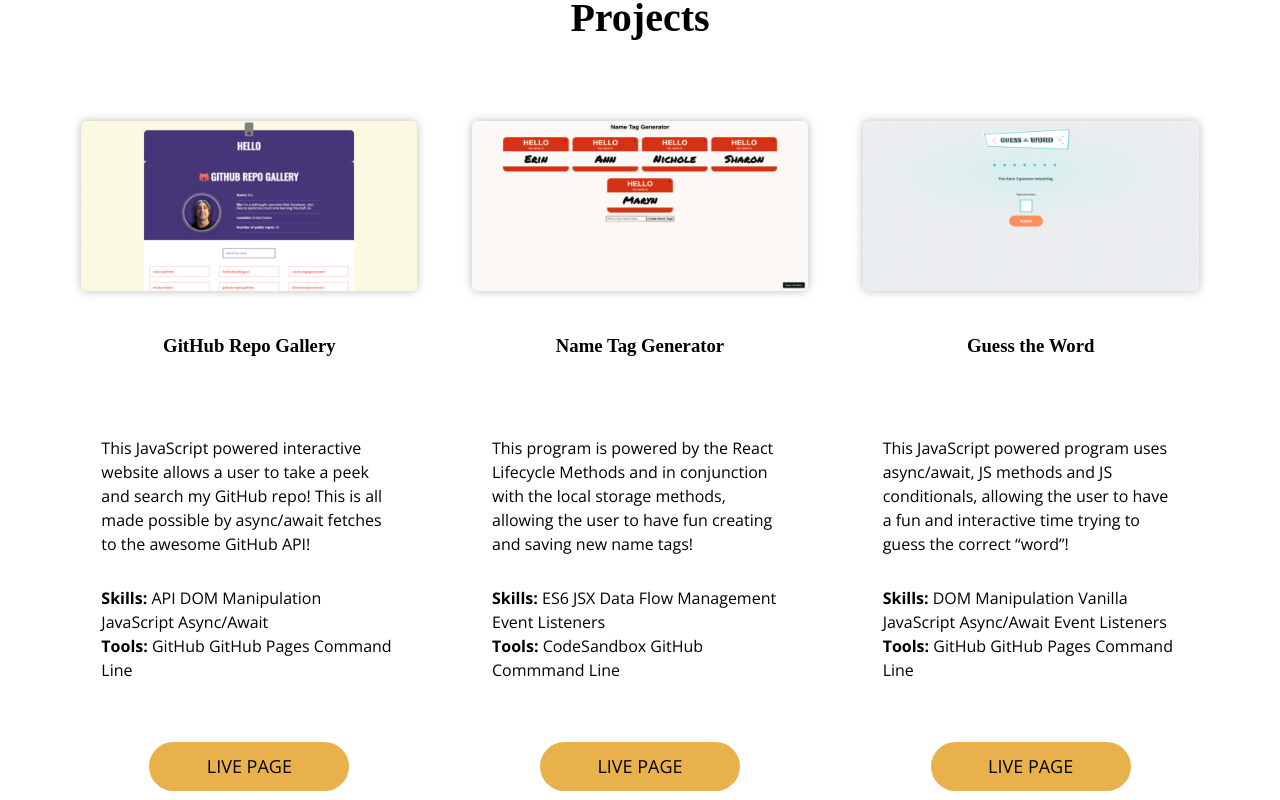
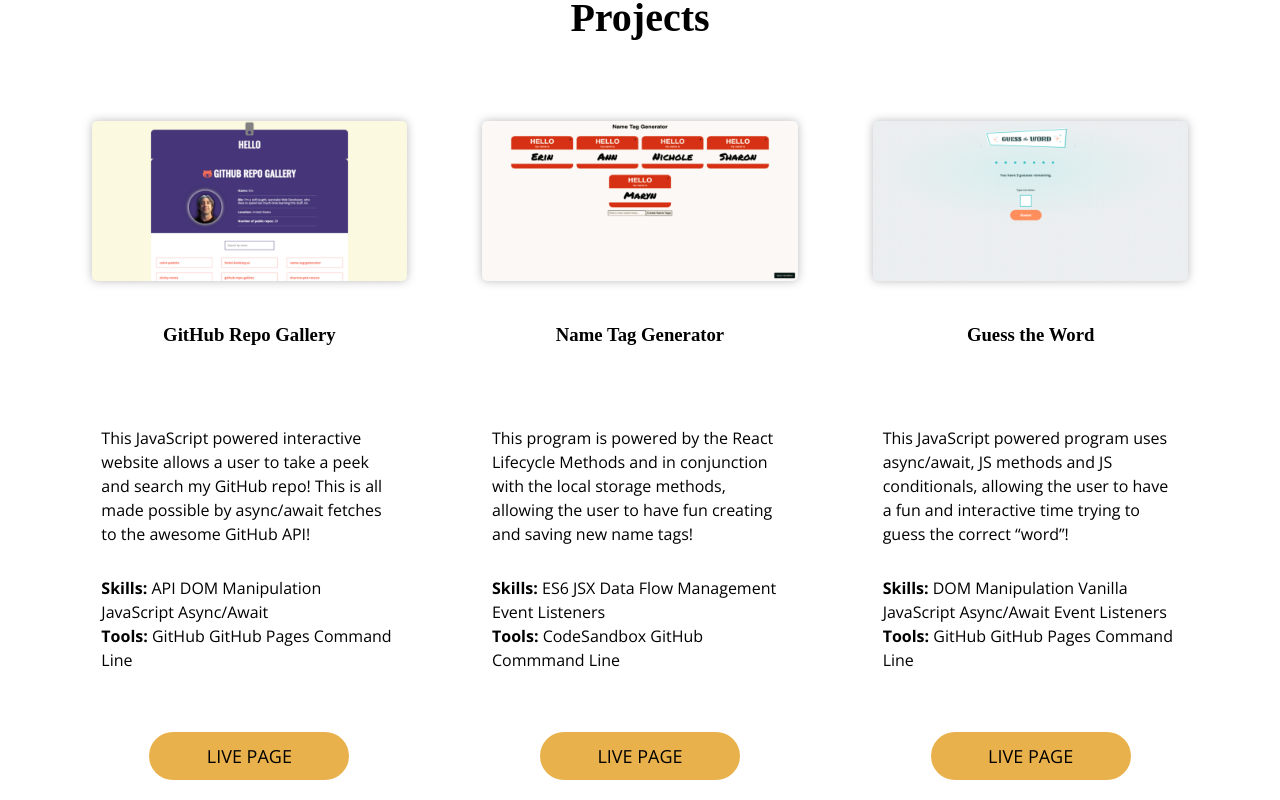
Before and after one commit to lyolayale/portfolio, a React (Create React App) app: page / in a window 1280 px wide. Shown: the part 1000-1800 px from the top of the page. Built offline with nearby package versions, Linux system fonts and the light colour scheme; a web font is replaced by a local one.

Commit message:
Updated css max-height for project images.

```diff
--- a/src/App.js
+++ b/src/App.js
@@ -112,7 +112,7 @@ class App extends React.Component {
           " Local Storage API",
         ],
         tools: ["GitHub", " GitHub Pages", " Command Line"],
-        link: "https://lyolayale.github.io/github-note_card/",
+        link: "https://lyolayale.github.io/note_card/",
         id: 6,
       },
     ],
--- a/src/css/main.css
+++ b/src/css/main.css
@@ -180,6 +180,7 @@ nav li:hover {
 }
 
 .project img {
+  max-height: 10rem;
   border-radius: 5px;
   width: 100%;
   object-fit: cover;
```
Also changed, not shown: 1 other file (tests, documents, lock files or other folders).
